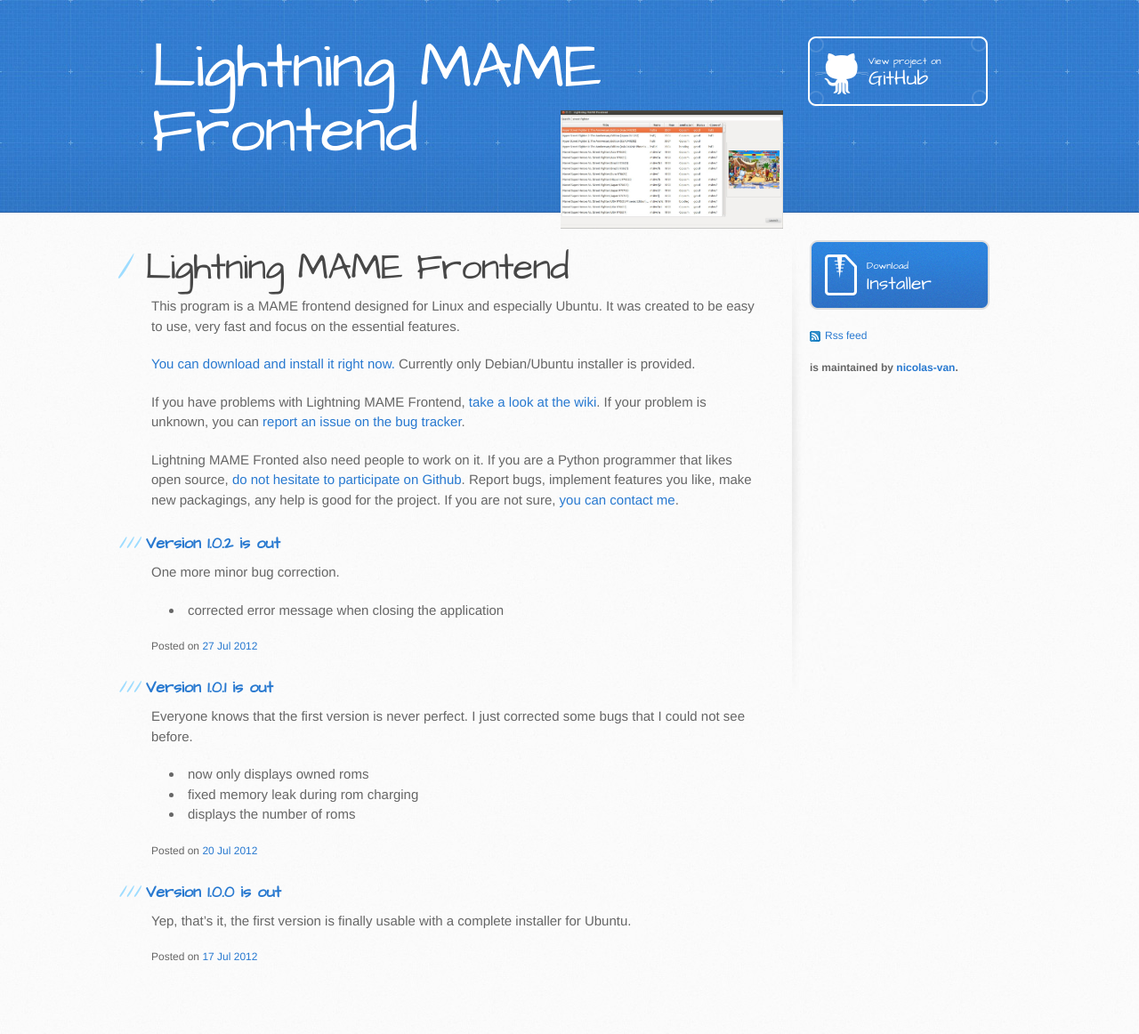
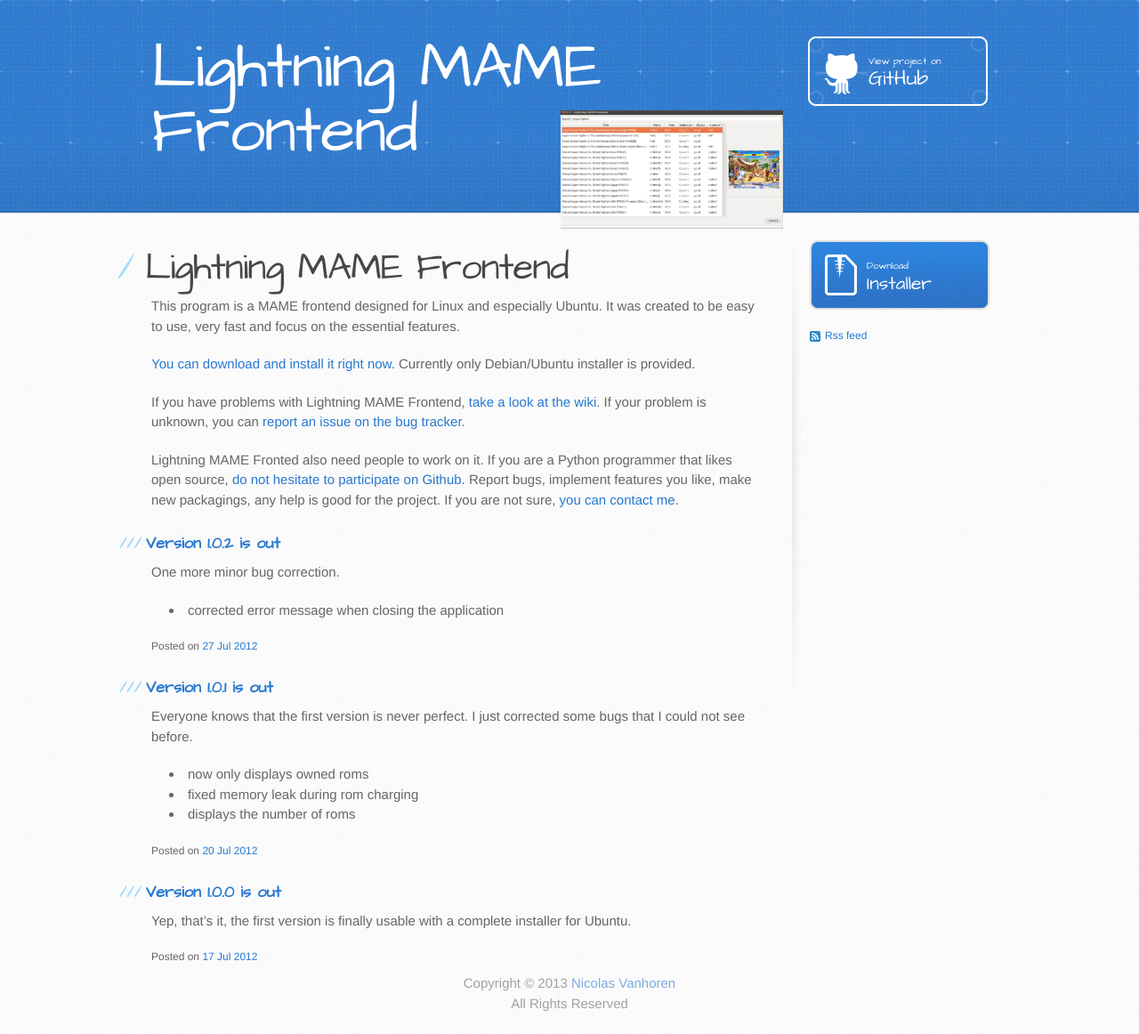
Before and after one commit to nicolas-van/lightningmf, a Jekyll site: the page built from index.html, in a window 1280 px wide. Shown: the whole page at 89% size. Built offline with Jekyll 4.4.1, drawn with Linux system fonts in a browser that asks for light colours; before the commit the page ends 1107 px from its top, so only the background shows below that.

Commit message:
Added copyright notice

```diff
--- a/_layouts/general.html
+++ b/_layouts/general.html
@@ -56,8 +56,6 @@
 
           <p><a href="rss.xml"><img src="images/rss.png" style="float: left; margin-right: 5px; margin-top: 2px"/> Rss feed</a></p>
 
-          <p class="repo-owner"><a href="https://github.com/nicolas-van/lightningmf"></a> is maintained by <a href="https://github.com/nicolas-van">nicolas-van</a>.</p>
-
           <div style="text-align: center">
             <script type="text/javascript"><!--
             google_ad_client = "ca-pub-8173074238833590";
@@ -76,6 +74,10 @@
       </div>
     </div>
 
+    <div class="websiteFooter">
+            Copyright © 2013 <a href="https://github.com/nicolas-van">Nicolas Vanhoren</a><br>
+            All Rights Reserved
+    </div>
 
   </body>
 </html>
--- a/stylesheets/stylesheet.css
+++ b/stylesheets/stylesheet.css
@@ -477,3 +477,24 @@
 
 /* Mobile Portrait Size to Mobile Landscape Size (devices and browsers) */
 @media only screen and (max-width: 479px) {}
+
+html {
+  position: relative;
+}
+
+#content-wrapper {
+  margin-bottom: 78px;
+}
+
+.websiteFooter {
+  position: absolute;
+  bottom: 0;
+  left: 50%;
+  margin-left: -250px;
+  height: 78px;
+  width: 500px;
+  text-align: center;
+  padding: 10px;
+  box-sizing: border-box;
+  opacity: 0.6;
+}
```
